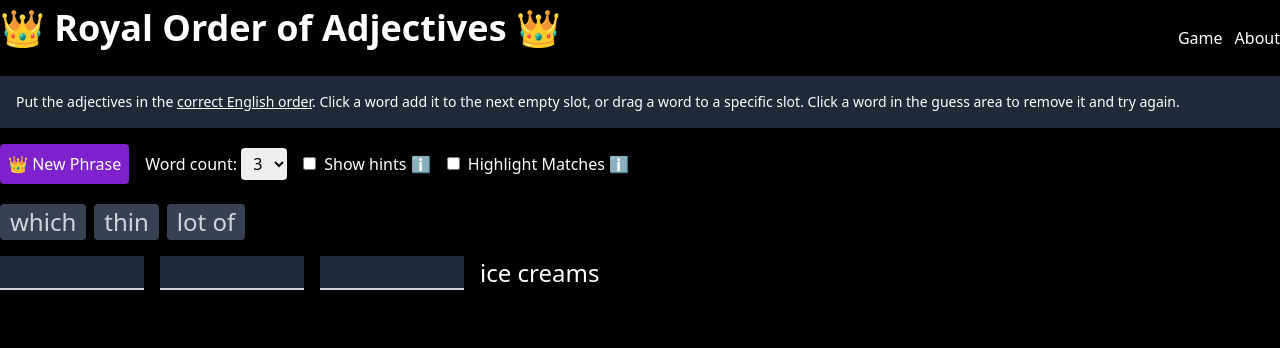
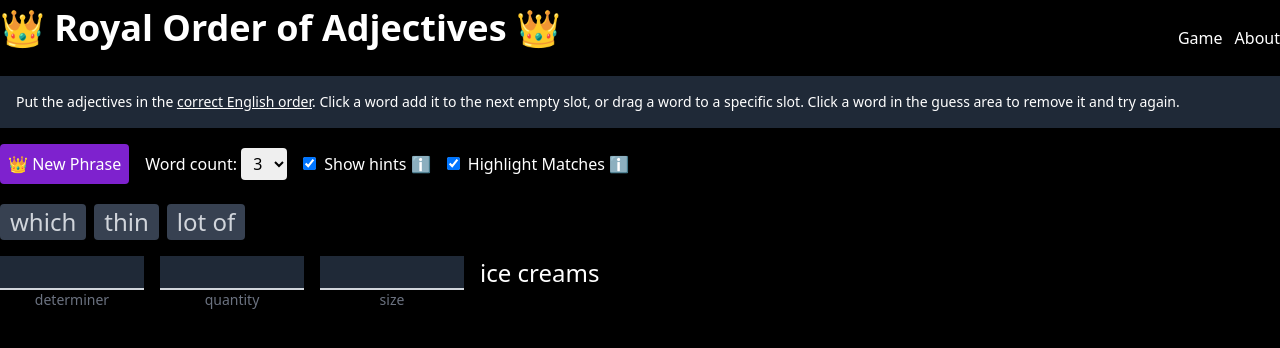
Before and after one commit to bbugh/royal-adjective-order-game, a Vue app: page / in a window 1280 px wide. Shown: the top 348 px of the page. Built offline with nearby package versions, Linux system fonts and the light colour scheme.

Commit message:
Default to show hints and matches

```diff
--- a/src/stores/game.ts
+++ b/src/stores/game.ts
@@ -7,8 +7,8 @@ import { pickRandomElementsInOrder, pickRandomElement, shuffleArray } from '@/ut
 const allCategories = Object.keys(data.adjectives) as unknown as (keyof typeof data.adjectives)[]
 
 export const useGameStore = defineStore('game', () => {
-  const showHints = ref(false)
-  const showSuccess = ref(false)
+  const showHints = ref(true)
+  const showSuccess = ref(true)
   const difficulty = ref(3)
 
   const noun = ref('')
```
